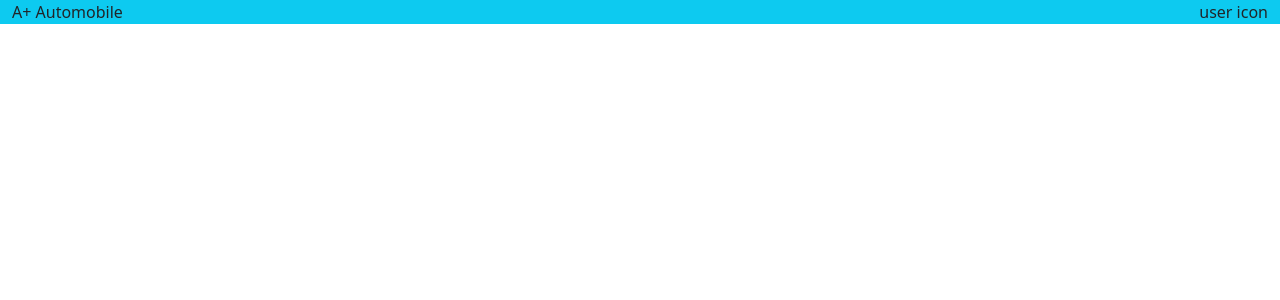
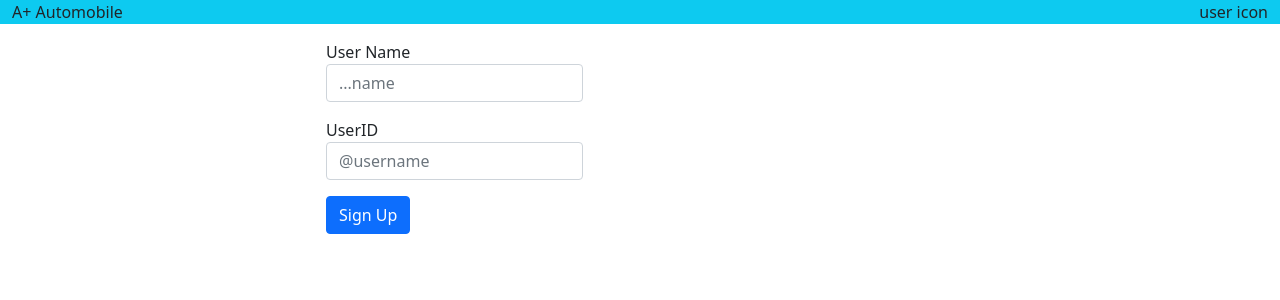
Before and after one commit to wandji20/a-plus-garage, a React (Create React App) app: page / in a window 1280 px wide. Shown: the top 300 px of the page. Built offline with nearby package versions, Linux system fonts and the light colour scheme.

Commit message:
Add signUp form component

```diff
--- a/public/index.html
+++ b/public/index.html
@@ -27,7 +27,7 @@
   </head>
   <body>
     <noscript>You need to enable JavaScript to run this app.</noscript>
-    <div id="root" class='container remove-padding bg-info'></div>
+    <div id="root" class='container remove-padding'></div>
     <!--
       This HTML file is a template.
       If you open it directly in the browser, you will see an empty page.
--- a/src/components/container/App.js
+++ b/src/components/container/App.js
@@ -1,8 +1,13 @@
+import { Fragment } from 'react';
 import Nav from '../presentation/Nav';
+import SignUpForm from '../presentation/SignUpForm';
 
 function App() {
   return (
-    <Nav />
+    <>
+      <Nav />
+      <SignUpForm />
+    </>
   );
 }
 
--- a/src/components/presentation/Nav.js
+++ b/src/components/presentation/Nav.js
@@ -6,7 +6,7 @@ const Nav = (props) => {
   const { name } = props;
   console.log(name);
   return (
-    <header className="container-fluid">
+    <header className="container-fluid bg-info">
       <nav className="nav d-flex justify-content-between">
         <div className="">
           A+ Automobile
--- /dev/null
+++ b/src/components/presentation/SignUpForm.js
@@ -0,0 +1,23 @@
+import React from 'react';
+
+const SignUpForm = () => (
+  <div className="row d-flex justify-content-center">
+    <form className="col-sm-8 col-md-6">
+      <div className="form-group my-3">
+        <label htmlFor="name">
+          User Name
+          <input type="text" id="name" className="form-control" placeholder="...name" />
+        </label>
+      </div>
+      <div className="form-group my-3">
+        <label htmlFor="formGroupExampleInput2">
+          UserID
+          <input type="text" className="form-control" placeholder="@username" />
+        </label>
+      </div>
+      <button type="submit" className="btn btn-primary mb-2">Sign Up</button>
+    </form>
+  </div>
+);
+
+export default SignUpForm;
```
